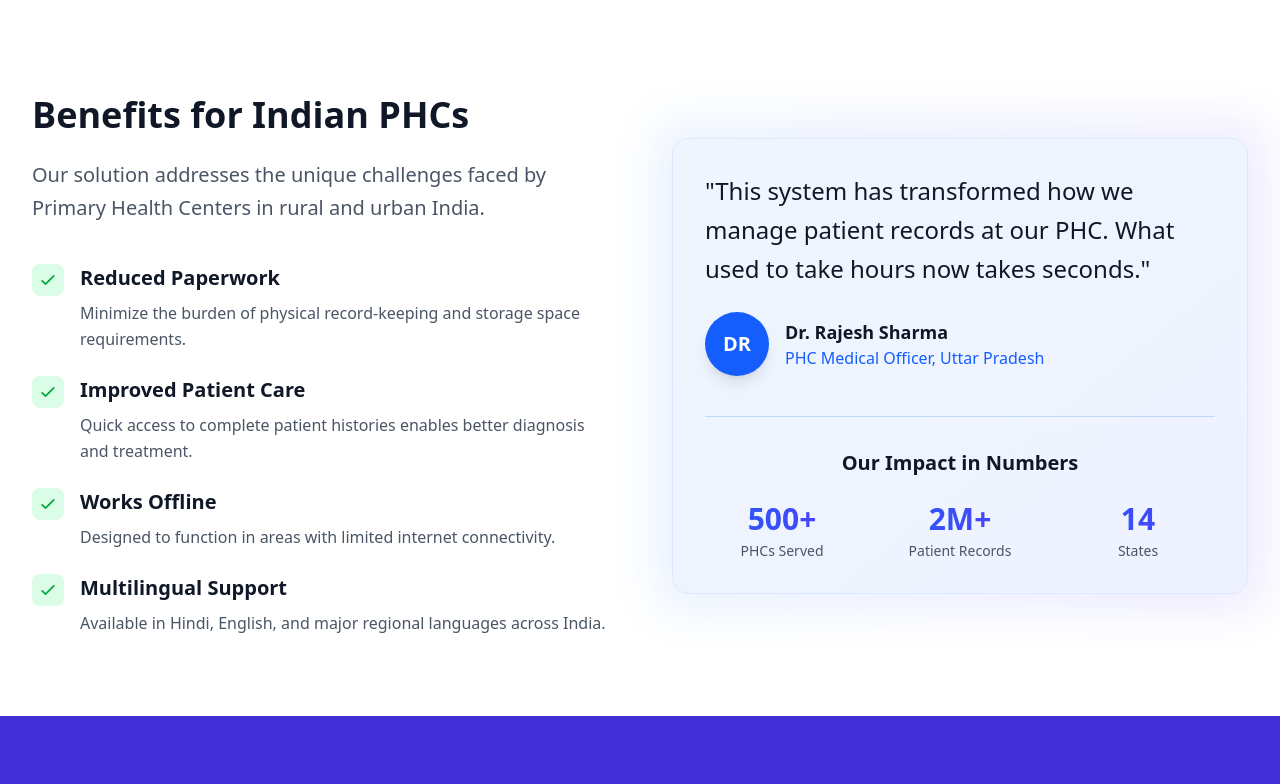
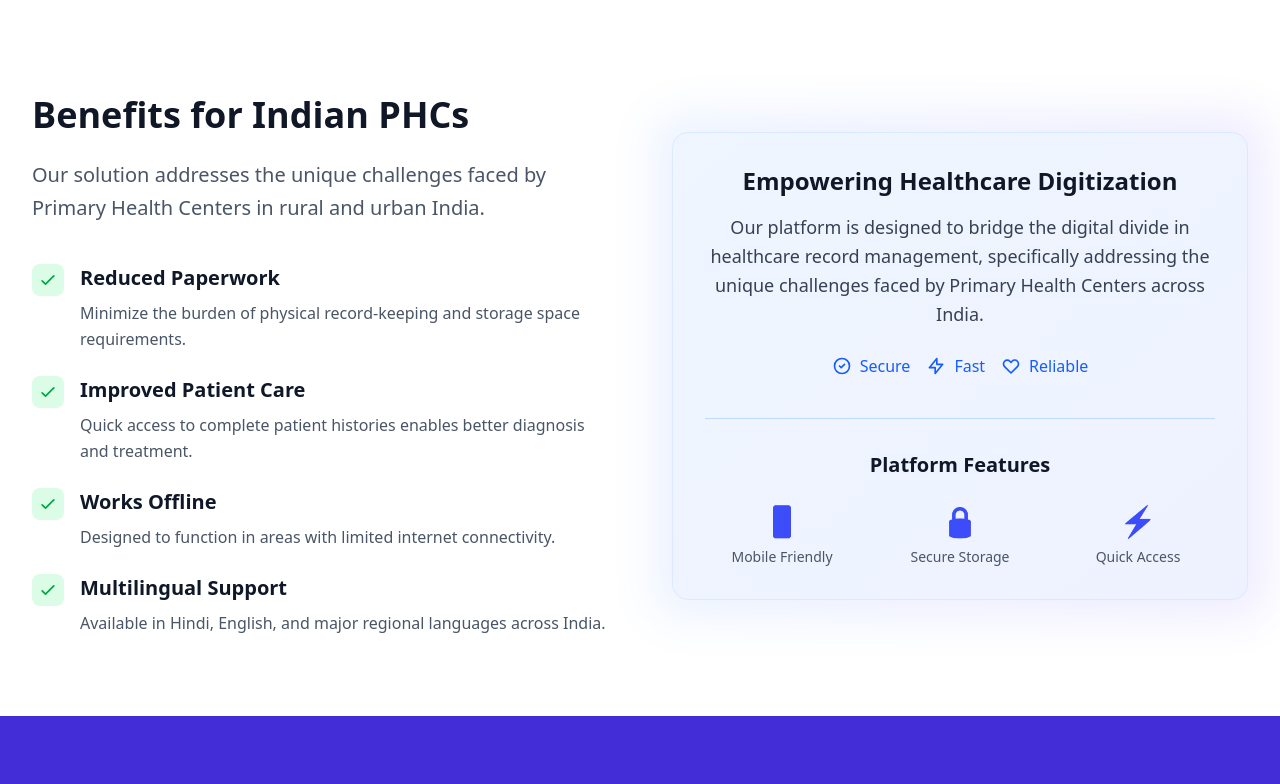
Before and after one commit to yashasurs/HealthScan, a React (Vite) app in the folder client/: page / in a window 1280 px wide. Shown: the part 1353-2137 px from the top of the page. Built offline with nearby package versions, Linux system fonts and the light colour scheme.

Commit message:
Changed BlockQuote in Home

```diff
--- a/client/src/pages/Home.jsx
+++ b/client/src/pages/Home.jsx
@@ -14,15 +14,16 @@ const ScanIcon = () => (
   </svg>
 );
 
-const CloudIcon = () => (
-  <svg xmlns="http://www.w3.org/2000/svg" className="h-6 w-6" fill="none" viewBox="0 0 24 24" stroke="currentColor">
-    <path strokeLinecap="round" strokeLinejoin="round" strokeWidth={2} d="M8 14v3m4-3v3m4-3v3M3 21h18M3 10h18M3 7l9-4 9 4M4 10h16v11H4V10z" />
-  </svg>
-);
-
 const MobileIcon = () => (
   <svg xmlns="http://www.w3.org/2000/svg" className="h-6 w-6" fill="none" viewBox="0 0 24 24" stroke="currentColor">
-    <path strokeLinecap="round" strokeLinejoin="round" strokeWidth={2} d="M12 18h.01M8 21h8a2 2 0 002-2V5a2 2 0 00-2-2H8a2 2 0 00-2 2v14a2 2 0 002 2z" />
+    {/* Phone outline */}
+    <path strokeLinecap="round" strokeLinejoin="round" strokeWidth={2} d="M8 2h8a2 2 0 012 2v16a2 2 0 01-2 2H8a2 2 0 01-2-2V4a2 2 0 012-2z" />
+    {/* Screen */}
+    <rect x="8" y="5" width="8" height="11" rx="1" strokeLinecap="round" strokeLinejoin="round" strokeWidth={1.5} fill="currentColor" fillOpacity="0.1" />
+    {/* Home button */}
+    <circle cx="12" cy="18.5" r="1" fill="currentColor" />
+    {/* Screen content lines representing health records */}
+    <path strokeLinecap="round" strokeLinejoin="round" strokeWidth={1} d="M10 7h4M10 9h3M10 11h4" stroke="currentColor" opacity="0.6" />
   </svg>
 );
 
@@ -203,40 +204,50 @@ const Home = () => {
 
             <div className="mt-12 lg:mt-0">
               <div className="relative">
-                <div className="absolute -inset-4 bg-gradient-to-r from-blue-500 to-indigo-600 rounded-2xl blur-xl opacity-10"></div>
-                <div className="relative bg-gradient-to-br from-blue-50 to-indigo-50 p-8 rounded-2xl border border-blue-100">
-                  <blockquote>
-                    <div className="text-2xl font-medium text-gray-900 mb-6 leading-relaxed">
-                      "This system has transformed how we manage patient records at our PHC. What used to take hours now takes seconds."
+                <div className="absolute -inset-4 bg-gradient-to-r from-blue-500 to-indigo-600 rounded-2xl blur-xl opacity-10"></div>                <div className="relative bg-gradient-to-br from-blue-50 to-indigo-50 p-8 rounded-2xl border border-blue-100">
+                  <div className="text-center">
+                    <div className="text-2xl font-bold text-gray-900 mb-4">
+                      Empowering Healthcare Digitization
                     </div>
-                    <footer>
+                    <p className="text-lg text-gray-700 mb-6 leading-relaxed">
+                      Our platform is designed to bridge the digital divide in healthcare record management,
+                      specifically addressing the unique challenges faced by Primary Health Centers across India.
+                    </p>
+                    <div className="flex items-center justify-center space-x-4 text-blue-600">
                       <div className="flex items-center">
-                        <div className="flex-shrink-0 rounded-full bg-blue-600 h-16 w-16 flex items-center justify-center text-white font-bold text-xl shadow-lg">
-                          DR
-                        </div>
-                        <div className="ml-4">
-                          <div className="text-lg font-semibold text-gray-900">Dr. Rajesh Sharma</div>
-                          <div className="text-blue-600 font-medium">PHC Medical Officer, Uttar Pradesh</div>
-                        </div>
+                        <svg className="h-5 w-5 mr-2" fill="none" viewBox="0 0 24 24" stroke="currentColor">
+                          <path strokeLinecap="round" strokeLinejoin="round" strokeWidth="2" d="M9 12l2 2 4-4m6 2a9 9 0 11-18 0 9 9 0 0118 0z" />
+                        </svg>
+                        <span className="font-medium">Secure</span>
                       </div>
-                    </footer>
-                  </blockquote>
-
-                  <div className="mt-10 pt-8 border-t border-blue-200">
+                      <div className="flex items-center">
+                        <svg className="h-5 w-5 mr-2" fill="none" viewBox="0 0 24 24" stroke="currentColor">
+                          <path strokeLinecap="round" strokeLinejoin="round" strokeWidth="2" d="M13 10V3L4 14h7v7l9-11h-7z" />
+                        </svg>
+                        <span className="font-medium">Fast</span>
+                      </div>
+                      <div className="flex items-center">
+                        <svg className="h-5 w-5 mr-2" fill="none" viewBox="0 0 24 24" stroke="currentColor">
+                          <path strokeLinecap="round" strokeLinejoin="round" strokeWidth="2" d="M4.318 6.318a4.5 4.5 0 000 6.364L12 20.364l7.682-7.682a4.5 4.5 0 00-6.364-6.364L12 7.636l-1.318-1.318a4.5 4.5 0 00-6.364 0z" />
+                        </svg>
+                        <span className="font-medium">Reliable</span>
+                      </div>
+                    </div>
+                  </div>                  <div className="mt-10 pt-8 border-t border-blue-200">
                     <div className="text-center">
-                      <h4 className="text-xl font-semibold text-gray-900 mb-6">Our Impact in Numbers</h4>
+                      <h4 className="text-xl font-semibold text-gray-900 mb-6">Platform Features</h4>
                       <div className="grid grid-cols-3 gap-6">
                         <div className="text-center">
-                          <p className="text-3xl font-bold bg-gradient-to-r from-blue-600 to-indigo-600 bg-clip-text text-transparent">500+</p>
-                          <p className="text-sm text-gray-600 font-medium mt-1">PHCs Served</p>
+                          <div className="text-3xl font-bold bg-gradient-to-r from-blue-600 to-indigo-600 bg-clip-text text-transparent">📱</div>
+                          <p className="text-sm text-gray-600 font-medium mt-2">Mobile Friendly</p>
                         </div>
                         <div className="text-center">
-                          <p className="text-3xl font-bold bg-gradient-to-r from-blue-600 to-indigo-600 bg-clip-text text-transparent">2M+</p>
-                          <p className="text-sm text-gray-600 font-medium mt-1">Patient Records</p>
+                          <div className="text-3xl font-bold bg-gradient-to-r from-blue-600 to-indigo-600 bg-clip-text text-transparent">🔒</div>
+                          <p className="text-sm text-gray-600 font-medium mt-2">Secure Storage</p>
                         </div>
                         <div className="text-center">
-                          <p className="text-3xl font-bold bg-gradient-to-r from-blue-600 to-indigo-600 bg-clip-text text-transparent">14</p>
-                          <p className="text-sm text-gray-600 font-medium mt-1">States</p>
+                          <div className="text-3xl font-bold bg-gradient-to-r from-blue-600 to-indigo-600 bg-clip-text text-transparent">⚡</div>
+                          <p className="text-sm text-gray-600 font-medium mt-2">Quick Access</p>
                         </div>
                       </div>
                     </div>
```
